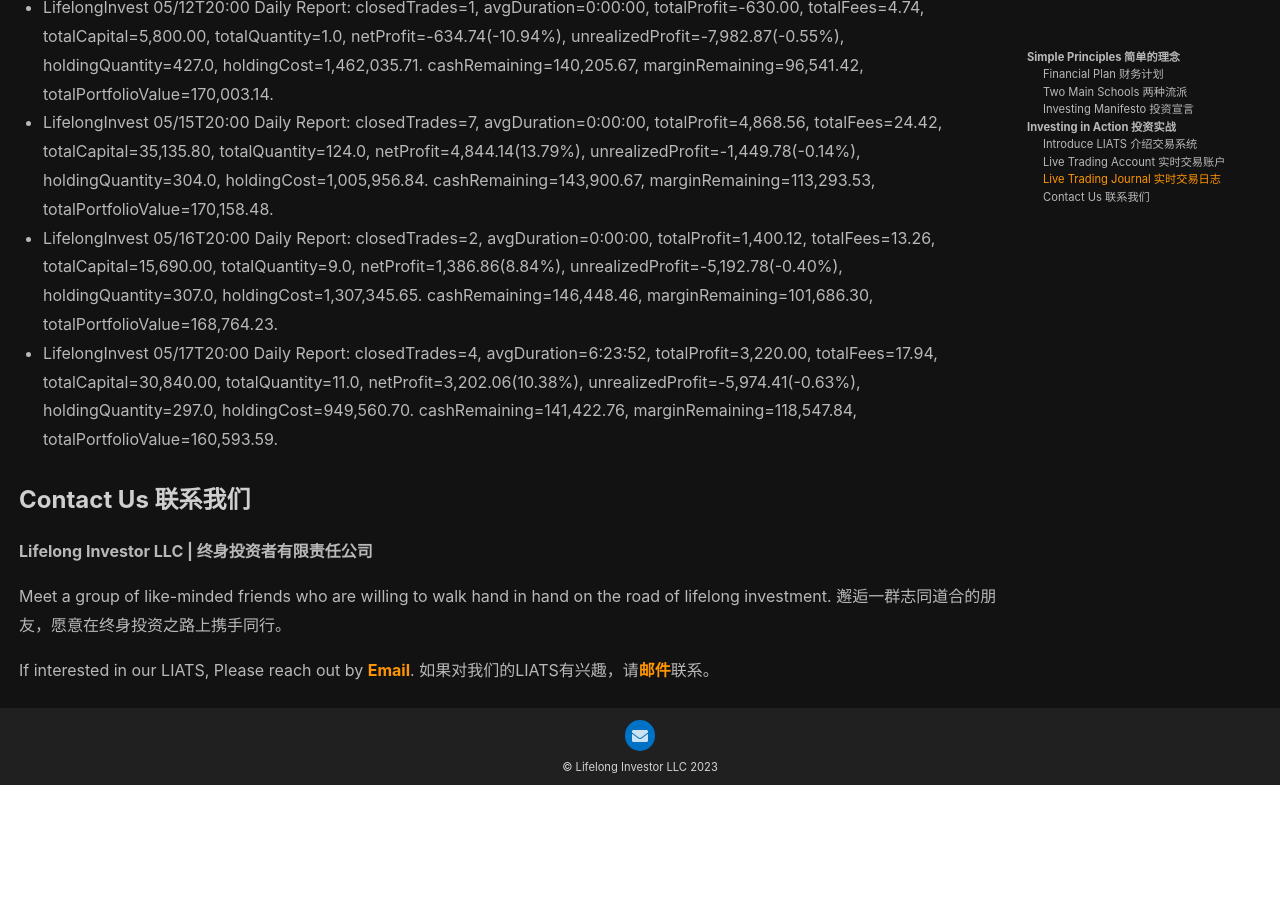
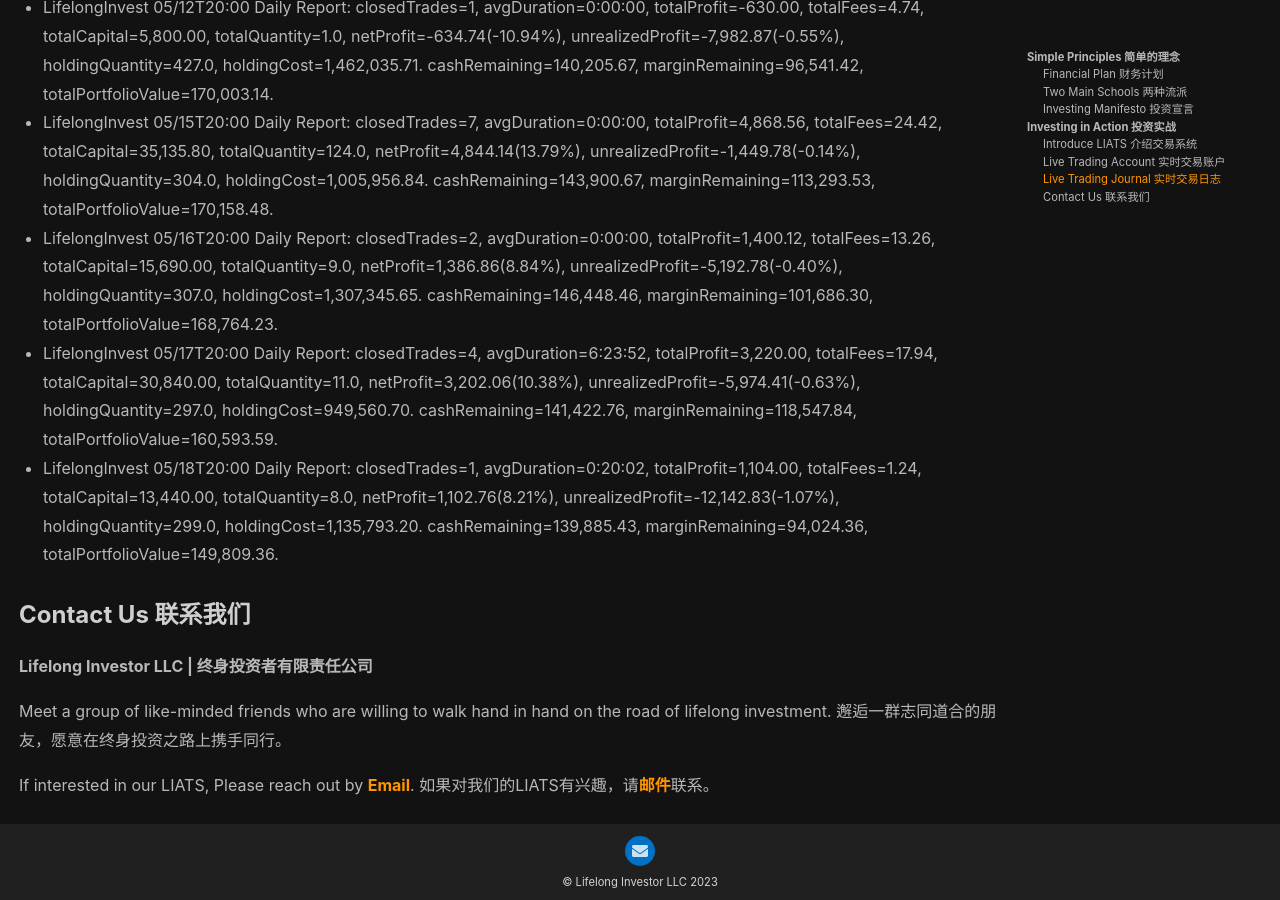
Before and after one commit to lifelonginvestorllc/lifelonginvestorllc.github.io, a Jekyll site: the page built from index.md, in a window 1280 px wide and 900 px high, scrolled down 6510 px. Built offline with Jekyll 4.4.1, drawn with Linux system fonts in a browser that asks for light colours; nearby versions of some CDN libraries; before the commit the page ends 7295 px from its top, so only the background shows below that; some of the changed lines change nothing that is shown.

Commit message:
Update index.md

```diff
--- a/index.md
+++ b/index.md
@@ -127,28 +127,28 @@
 {
   "type": "line",
   "data": {
-    "labels": ["4/3/23", "4/4/23", "4/5/23", "4/6/23", "4/7/23", "4/8/23", "4/9/23", "4/10/23", "4/11/23", "4/12/23", "4/13/23", "4/14/23", "4/15/23", "4/16/23", "4/17/23", "4/18/23", "4/19/23", "4/20/23", "4/21/23", "4/22/23", "4/23/23", "4/24/23", "4/25/23", "4/26/23", "4/27/23", "4/28/23", "5/1/23", "5/2/23", "5/3/23", "5/4/23", "5/5/23", "5/8/23", "5/9/23", "5/10/23", "5/11/23", "5/12/23", "5/15/23", "5/16/23", "5/17/23"],
+    "labels": ["4/3/23", "4/4/23", "4/5/23", "4/6/23", "4/7/23", "4/8/23", "4/9/23", "4/10/23", "4/11/23", "4/12/23", "4/13/23", "4/14/23", "4/15/23", "4/16/23", "4/17/23", "4/18/23", "4/19/23", "4/20/23", "4/21/23", "4/22/23", "4/23/23", "4/24/23", "4/25/23", "4/26/23", "4/27/23", "4/28/23", "5/1/23", "5/2/23", "5/3/23", "5/4/23", "5/5/23", "5/8/23", "5/9/23", "5/10/23", "5/11/23", "5/12/23", "5/15/23", "5/16/23", "5/17/23", "5/18/23"],
     "datasets": [
       {
         "label": "Principal (本金)",
         "lineTension": 0.3,
         "borderColor": "blue",
         "pointRadius": 3,
-        "data": [1, 1, 1, 2, 2.1, 2.1, 2.1, 2.1, 5, 5, 5, 5, 5, 5, 5, 5, 5, 5, 5, 5, 5, 5, 5, 5, 10, 10, 10, 10, 10, 10, 10, 10, 10, 15, 15, 15, 15, 15, 15]
+        "data": [1, 1, 1, 2, 2.1, 2.1, 2.1, 2.1, 5, 5, 5, 5, 5, 5, 5, 5, 5, 5, 5, 5, 5, 5, 5, 5, 10, 10, 10, 10, 10, 10, 10, 10, 10, 15, 15, 15, 15, 15, 15, 15]
       },
       {
         "label": "Total Asset including unrealized P&L (总资产包含未实现损益)",
         "borderColor": "gold",
         "lineTension": 0.3,
         "pointRadius": 3,
-        "data": [1, 1.01, 0.94, 1.98, 2.21, 2.21, 2.21, 2.16, 5.03, 5.07, 5.22, 5.06, 5.02, 4.95, 4.70, 4.65, 4.36, 4.85, 4.83, 4.83, 4.89, 5.49, 5.51, 5.28, 10.92, 11.32, 11.15, 11.38, 11.18, 11.40, 12.06, 11.68, 11.40, 17.64, 17.84, 17.00, 17.01, 16.88, 16.06]
+        "data": [1, 1.01, 0.94, 1.98, 2.21, 2.21, 2.21, 2.16, 5.03, 5.07, 5.22, 5.06, 5.02, 4.95, 4.70, 4.65, 4.36, 4.85, 4.83, 4.83, 4.89, 5.49, 5.51, 5.28, 10.92, 11.32, 11.15, 11.38, 11.18, 11.40, 12.06, 11.68, 11.40, 17.64, 17.84, 17.00, 17.01, 16.88, 16.06, 14.98]
       },
       {
         "label": "Benchmark (SPY)",
         "borderColor": "#F62217",
         "lineTension": 0.3,
         "pointRadius": 3,
-        "data": [1.0, 0.99, 0.99, 2.1, 2.1, 2.1, 2.1, 2.1, 5.0, 4.98, 5.04, 5.03, 5.03, 5.03, 5.05, 5.05, 5.05, 5.02, 5.03, 5.03, 5.03, 5.03, 4.95, 4.93, 10.03, 10.11, 10.10, 9.99, 9.92, 9.85, 10.03, 10.03, 9.99, 15.04, 15.01, 14.99, 15.04, 14.94, 15.12]
+        "data": [1.0, 0.99, 0.99, 2.1, 2.1, 2.1, 2.1, 2.1, 5.0, 4.98, 5.04, 5.03, 5.03, 5.03, 5.05, 5.05, 5.05, 5.02, 5.03, 5.03, 5.03, 5.03, 4.95, 4.93, 10.03, 10.11, 10.10, 9.99, 9.92, 9.85, 10.03, 10.03, 9.99, 15.04, 15.01, 14.99, 15.04, 14.94, 15.12, 15.27]
       }
     ]
   },
@@ -224,6 +224,7 @@
 - LifelongInvest 05/15T20:00 Daily Report: closedTrades=7, avgDuration=0:00:00, totalProfit=4,868.56, totalFees=24.42, totalCapital=35,135.80, totalQuantity=124.0, netProfit=4,844.14(13.79%), unrealizedProfit=-1,449.78(-0.14%), holdingQuantity=304.0, holdingCost=1,005,956.84. cashRemaining=143,900.67, marginRemaining=113,293.53, totalPortfolioValue=170,158.48.
 - LifelongInvest 05/16T20:00 Daily Report: closedTrades=2, avgDuration=0:00:00, totalProfit=1,400.12, totalFees=13.26, totalCapital=15,690.00, totalQuantity=9.0, netProfit=1,386.86(8.84%), unrealizedProfit=-5,192.78(-0.40%), holdingQuantity=307.0, holdingCost=1,307,345.65. cashRemaining=146,448.46, marginRemaining=101,686.30, totalPortfolioValue=168,764.23.
 - LifelongInvest 05/17T20:00 Daily Report: closedTrades=4, avgDuration=6:23:52, totalProfit=3,220.00, totalFees=17.94, totalCapital=30,840.00, totalQuantity=11.0, netProfit=3,202.06(10.38%), unrealizedProfit=-5,974.41(-0.63%), holdingQuantity=297.0, holdingCost=949,560.70. cashRemaining=141,422.76, marginRemaining=118,547.84, totalPortfolioValue=160,593.59.
+- LifelongInvest 05/18T20:00 Daily Report: closedTrades=1, avgDuration=0:20:02, totalProfit=1,104.00, totalFees=1.24, totalCapital=13,440.00, totalQuantity=8.0, netProfit=1,102.76(8.21%), unrealizedProfit=-12,142.83(-1.07%), holdingQuantity=299.0, holdingCost=1,135,793.20. cashRemaining=139,885.43, marginRemaining=94,024.36, totalPortfolioValue=149,809.36.
 
 ### Contact Us 联系我们
 
```
